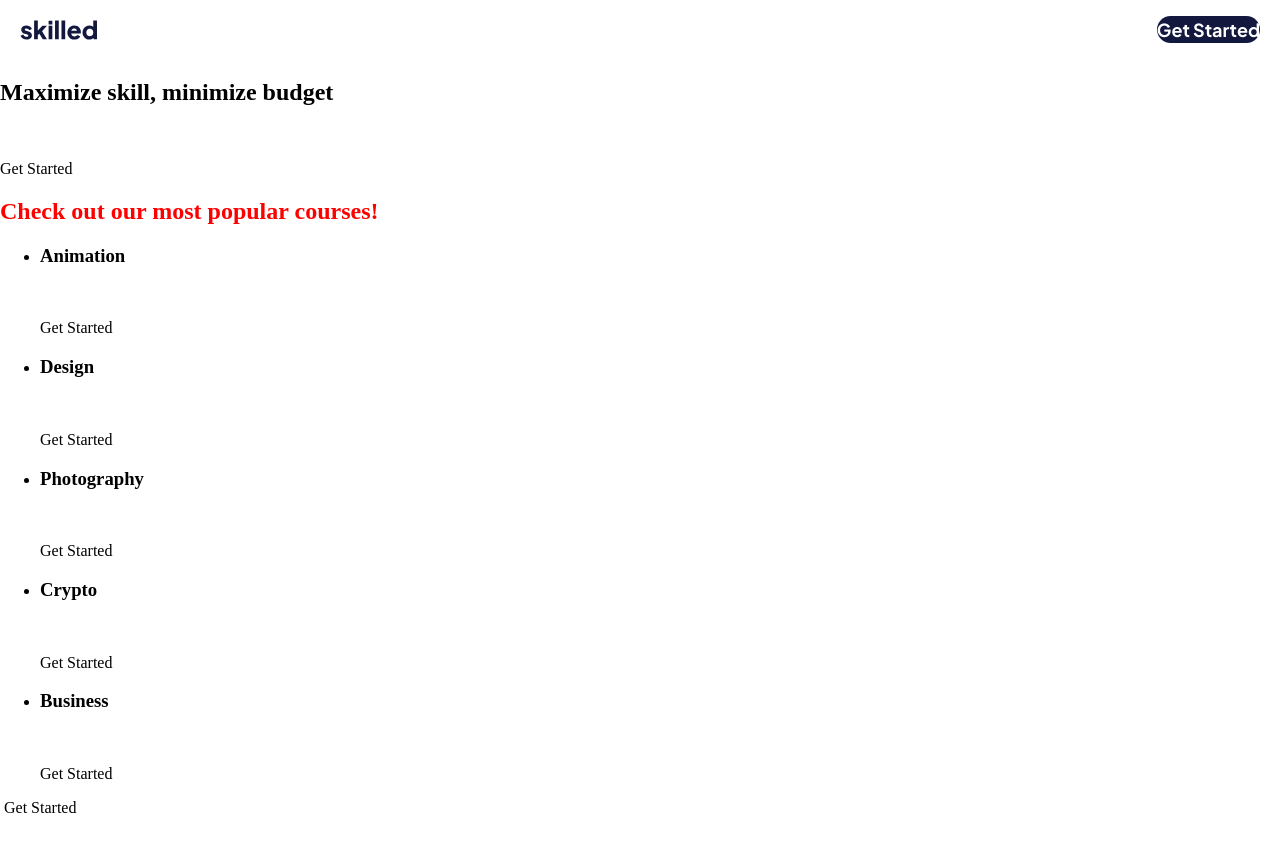
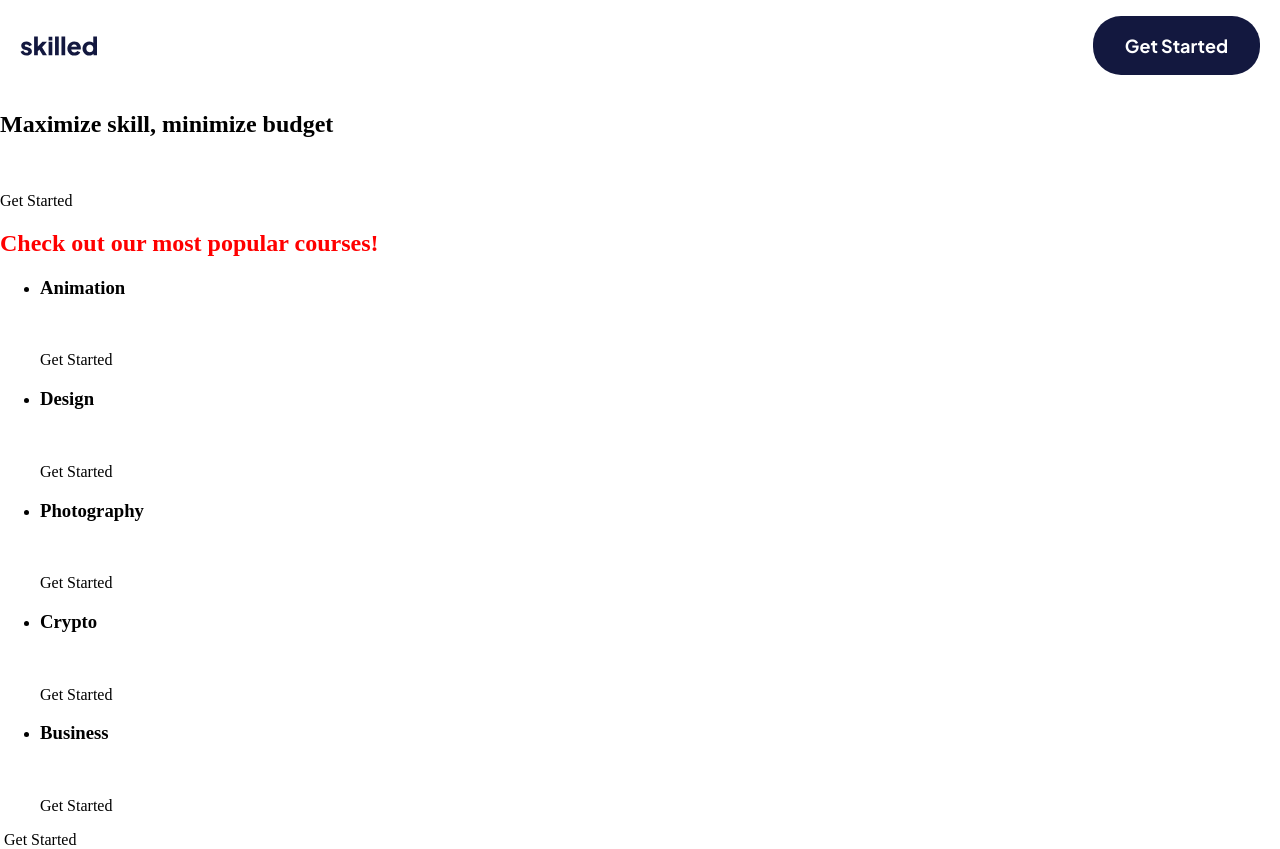
Before and after one commit to daklo91/skilled-elearning-landing-page, a website: page src/index.html in a window 1280 px wide. Before the commit the page ends 817 px from the top, so only its background shows below. Drawn offline with nearby package versions, Linux system fonts and the light colour scheme; files that its build step writes are made by us from their sources.

Commit message:
fix button

```diff
--- a/src/styles/_buttons.scss
+++ b/src/styles/_buttons.scss
@@ -4,7 +4,7 @@
   @include variables.text-7();
   color: #ffffff;
   background-color: variables.$primary-color;
-  padding: 16x 32px;
+  padding: 16px 32px;
   border-radius: 28px;
   cursor: pointer;
   transition: background-color 0.1s ease;
```
